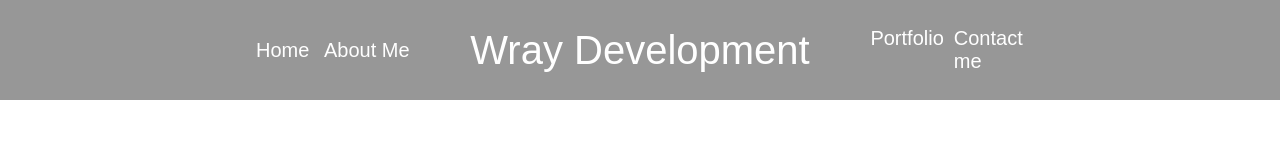
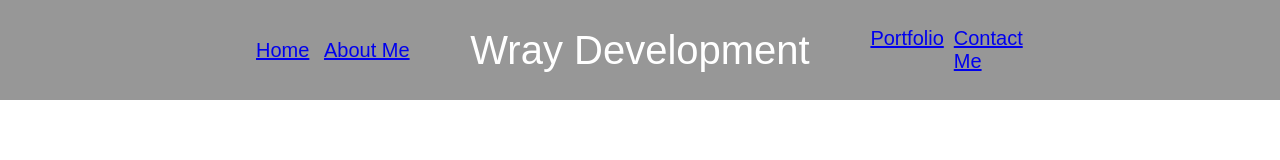
Before and after one commit to AvaWray/CSS-project, a plain HTML site: page index.html in a window 1280 px wide. Drawn offline with Linux system fonts and the light colour scheme.

Commit message:
Removed extranious code from header and made the links actually work.

```diff
--- a/index.html
+++ b/index.html
@@ -8,20 +8,16 @@
     <link rel="stylesheet"href="style.css">
 </head>
 <body>
-    <!--<div class="page-container"> -->
-      <!--  <div class="banner-background"> -->
     <div class="banner-text">
         <ul>
-                    <li>Home</li>
-                    <li>About Me</li>
+            <li><a href="index.html">Home</a></li>
+            <li><a href="pages/About me.html">About Me<a></a></li>
         </ul>
         <div class="page-title">Wray Development</div>
         <ul>
-                    <li>Portfolio</li>
-                    <li>Contact me</li>
+            <li><a href="pages/portfolio.html">Portfolio</a></li>
+            <li><a href="pages/contact-me.html">Contact Me</a></li>
         </ul>
-            </div>
-        </div>
     </div>
 </body>
 
```
Also changed, not shown: pages/About me.html (added), pages/contact-me.html (added), pages/portfolio.html (added). Lines whose indentation alone changed are shown as unchanged.
